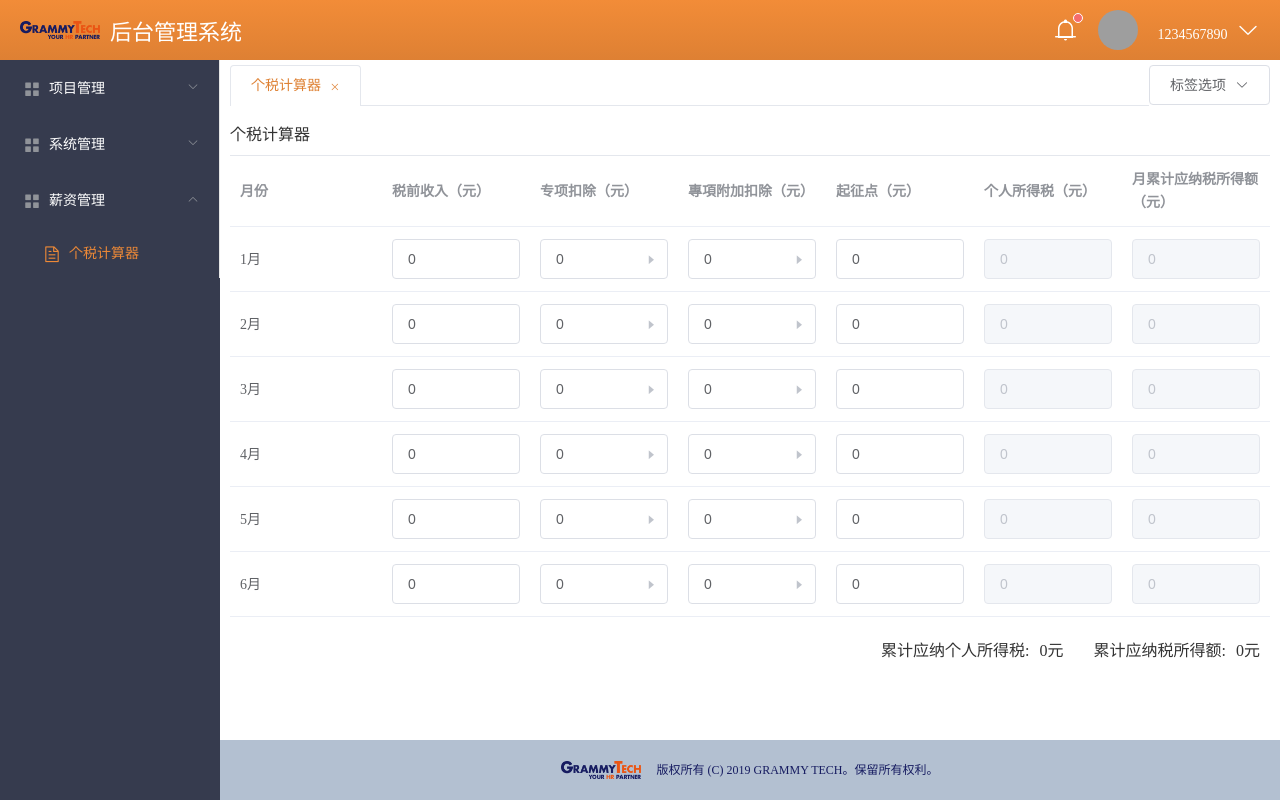
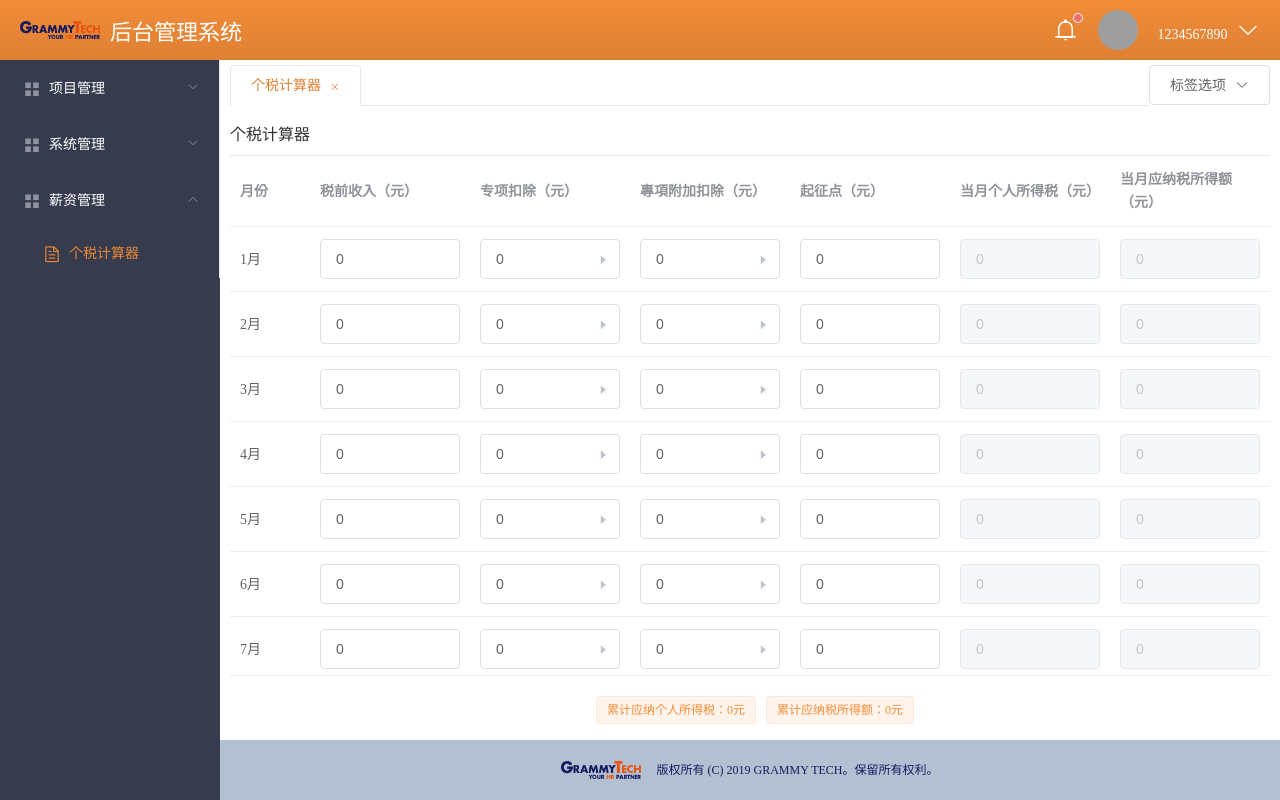
Before and after one commit to huangguangyuan/hr-system, a Vue app: page /#/calculator in a window 1280 px wide. Built offline with nearby package versions, Linux system fonts and the light colour scheme; grey boxes are pictures that could not be loaded.

Commit message:
【修改+更新】完善个税计算，更新elementUI

```diff
--- a/package.json
+++ b/package.json
@@ -8,7 +8,7 @@
     "dev": "vue-cli-service serve"
   },
   "dependencies": {
-    "element-ui": "^2.7.2",
+    "element-ui": "^2.8.2",
     "js-md5": "^0.7.3",
     "vue": "^2.6.6",
     "vue-router": "^3.0.1",
--- a/src/views/salaryManage/calculator.vue
+++ b/src/views/salaryManage/calculator.vue
@@ -5,8 +5,8 @@
       <span>个税计算器</span>
     </div>
     <!-- 表格 -->
-    <el-table :data="dataList" style="width: 100%">
-      <el-table-column prop="Mth" label="月份"></el-table-column>
+    <el-table :data="dataList" style="width: 100%" height="520">
+      <el-table-column prop="Mth" label="月份" width="80px"></el-table-column>
       <el-table-column label="税前收入（元）">
         <template slot-scope="scope">
           <el-input v-model="scope.row.income" placeholder="请输入内容"></el-input>
@@ -14,12 +14,24 @@
       </el-table-column>
       <el-table-column prop="deduct" label="专项扣除（元）">
         <template slot-scope="scope">
-          <el-input v-model="scope.row.deduct" placeholder="请输入内容" suffix-icon="el-icon-caret-right" readonly @click.native='deductFn(scope.$index, scope.row)'></el-input>
+          <el-input
+            v-model="scope.row.deduct"
+            placeholder="请输入内容"
+            suffix-icon="el-icon-caret-right"
+            readonly
+            @click.native="deductFn(scope.$index, scope.row)"
+          ></el-input>
         </template>
       </el-table-column>
       <el-table-column prop="addDeduct" label="專項附加扣除（元）">
         <template slot-scope="scope">
-          <el-input v-model="scope.row.addDeduct" placeholder="请输入内容" suffix-icon="el-icon-caret-right" readonly @click.native='addDeductFn(scope.$index, scope.row)'></el-input>
+          <el-input
+            v-model="scope.row.addDeduct"
+            placeholder="请输入内容"
+            suffix-icon="el-icon-caret-right"
+            readonly
+            @click.native="addDeductFn(scope.$index, scope.row)"
+          ></el-input>
         </template>
       </el-table-column>
       <el-table-column prop="fixedDeduct" label="起征点（元）">
@@ -27,24 +39,24 @@
           <el-input v-model="scope.row.fixedDeduct" placeholder="请输入内容"></el-input>
         </template>
       </el-table-column>
-      <el-table-column prop="iit" label="个人所得税（元）">
+      <el-table-column prop="iit" label="当月个人所得税（元）">
         <template slot-scope="scope">
           <el-input v-model="monthlyTax[scope.$index].iit" placeholder="请输入内容" :disabled="true"></el-input>
         </template>
       </el-table-column>
-      <el-table-column prop="accumulate" label="月累计应纳税所得额（元）">
+      <el-table-column prop="accumulate" label="当月应纳税所得额（元）">
         <template slot-scope="scope">
-          <el-input v-model="monthlyTax[scope.$index].accumulate" placeholder="请输入内容" :disabled="true"></el-input>
+          <el-input
+            v-model="monthlyTax[scope.$index].accumulate"
+            placeholder="请输入内容"
+            :disabled="true"
+          ></el-input>
         </template>
       </el-table-column>
     </el-table>
     <div class="footer">
-        <p>
-            <span>累计应纳个人所得税:</span><span>0元</span>
-        </p>
-        <p>
-            <span>累计应纳税所得额:</span><span>0元</span>
-        </p>
+      <el-tag size="medium">累计应纳个人所得税：{{cummIIT}}元</el-tag>
+      <el-tag size="medium">累计应纳税所得额：{{cummExpense}}元</el-tag>
     </div>
     <!-- 專項扣除 -->
     <el-dialog title="專項扣除" :visible.sync="isShowDeduct" :close-on-click-modal="false" width="40%">
@@ -67,13 +79,18 @@
           </el-form-item>
           <el-form-item>
             <el-button type="primary" @click="onSubmit">确 定</el-button>
-            <el-button @click='isShowDeduct = false;'>取消</el-button>
+            <el-button @click="isShowDeduct = false;">取消</el-button>
           </el-form-item>
         </el-form>
       </div>
     </el-dialog>
     <!-- 專項附加扣除 -->
-    <el-dialog title="專項附加扣除" :visible.sync="isShowAddDeduct" :close-on-click-modal="false" width="40%">
+    <el-dialog
+      title="專項附加扣除"
+      :visible.sync="isShowAddDeduct"
+      :close-on-click-modal="false"
+      width="40%"
+    >
       <div class="container">
         <el-form :model="addDeductFrom" ref="addDeductFrom" label-width="100px">
           <el-form-item label="贍養老人">
@@ -96,7 +113,7 @@
           </el-form-item>
           <el-form-item>
             <el-button type="primary" @click="onSubmit2">确 定</el-button>
-            <el-button @click='isShowAddDeduct = false;'>取消</el-button>
+            <el-button @click="isShowAddDeduct = false;">取消</el-button>
           </el-form-item>
         </el-form>
       </div>
@@ -104,7 +121,7 @@
   </div>
 </template>
 <script>
-import { setInterval } from 'timers';
+import { setInterval } from "timers";
 export default {
   name: "calculator",
   inject: ["reload"],
@@ -112,7 +129,7 @@ export default {
     return {
       dataList: [
         {
-          id:1,
+          id: 1,
           Mth: "1月",
           income: 0,
           deduct: 0,
@@ -123,7 +140,7 @@ export default {
           accumulate: 0
         },
         {
-          id:2,
+          id: 2,
           Mth: "2月",
           income: 0,
           deduct: 0,
@@ -134,7 +151,7 @@ export default {
           accumulate: 0
         },
         {
-          id:3,
+          id: 3,
           Mth: "3月",
           income: 0,
           deduct: 0,
@@ -145,7 +162,7 @@ export default {
           accumulate: 0
         },
         {
-          id:4,
+          id: 4,
           Mth: "4月",
           income: 0,
           deduct: 0,
@@ -156,7 +173,7 @@ export default {
           accumulate: 0
         },
         {
-          id:5,
+          id: 5,
           Mth: "5月",
           income: 0,
           deduct: 0,
@@ -167,8 +184,74 @@ export default {
           accumulate: 0
         },
         {
-          id:6,
+          id: 6,
           Mth: "6月",
+          income: 0,
+          deduct: 0,
+          addDeduct: 0,
+          fixedDeduct: 0,
+          taxRate: 0.03,
+          iit: 0,
+          accumulate: 0
+        },
+        {
+          id: 7,
+          Mth: "7月",
+          income: 0,
+          deduct: 0,
+          addDeduct: 0,
+          fixedDeduct: 0,
+          taxRate: 0.03,
+          iit: 0,
+          accumulate: 0
+        },
+        {
+          id: 8,
+          Mth: "8月",
+          income: 0,
+          deduct: 0,
+          addDeduct: 0,
+          fixedDeduct: 0,
+          taxRate: 0.03,
+          iit: 0,
+          accumulate: 0
+        },
+        {
+          id: 9,
+          Mth: "9月",
+          income: 0,
+          deduct: 0,
+          addDeduct: 0,
+          fixedDeduct: 0,
+          taxRate: 0.03,
+          iit: 0,
+          accumulate: 0
+        },
+        {
+          id: 10,
+          Mth: "10月",
+          income: 0,
+          deduct: 0,
+          addDeduct: 0,
+          fixedDeduct: 0,
+          taxRate: 0.03,
+          iit: 0,
+          accumulate: 0
+        },
+        {
+          id: 11,
+          Mth: "11月",
+          income: 0,
+          deduct: 0,
+          addDeduct: 0,
+          fixedDeduct: 0,
+          taxRate: 0.03,
+          iit: 0,
+          accumulate: 0
+        },
+        {
+          id: 12,
+          Mth: "12月",
           income: 0,
           deduct: 0,
           addDeduct: 0,
@@ -182,19 +265,18 @@ export default {
         insurance1: 0, //养老保险
         insurance2: 0, //医疗保险
         insurance3: 0, //失业保险
-        insurance4: 0, //住房公积金
-      },//專項扣除
-      addDeductFrom:{
-          val1:0,//贍養老人
-          val2:0,//子女教育
-          val3:0,//房貸利息
-          val4:0,//住房租金
-          val5:0,//繼續教育
+        insurance4: 0 //住房公积金
+      }, //專項扣除
+      addDeductFrom: {
+        val1: 0, //贍養老人
+        val2: 0, //子女教育
+        val3: 0, //房貸利息
+        val4: 0, //住房租金
+        val5: 0 //繼續教育
       },
       isShowDeduct: false, //是否显示专项扣除
       isShowAddDeduct: false, //是否显示附近专项扣除
-      currentInfo:{},//当前信息
-
+      currentInfo: {} //当前信息
     };
   },
   mounted() {
@@ -202,100 +284,170 @@ export default {
   },
   methods: {
     //专项扣除
-    deductFn(index,res){
+    deductFn(index, res) {
       var _this = this;
-        for(let i in _this.deductFrom){
+      for (let i in _this.deductFrom) {
         _this.deductFrom[i] = 0;
       }
       _this.isShowDeduct = true;
       _this.currentInfo.index = index;
     },
-    onSubmit(){
+    onSubmit() {
       var _this = this;
       _this.isShowDeduct = false;
       _this.dataList[_this.currentInfo.index].deduct = _this.totalDeduct;
     },
     // 附加专项扣除
-    addDeductFn(index,res){
+    addDeductFn(index, res) {
       var _this = this;
-        for(let i in _this.addDeductFrom){
+      for (let i in _this.addDeductFrom) {
         _this.addDeductFrom[i] = 0;
       }
       _this.isShowAddDeduct = true;
       _this.currentInfo.index = index;
     },
-    onSubmit2(){
+    onSubmit2() {
       var _this = this;
       _this.isShowAddDeduct = false;
       _this.dataList[_this.currentInfo.index].addDeduct = _this.totalAddDeduct;
     },
     // 计算当月个税
-    countIit(a,b,c,d,e){
+    monthlyIit(a, b, c, d, e) {
       /* a=当前月份，b=税前收入，c=专项扣除，d=专项附加扣除，e=起征点 */
-        var taxRate = 0;
-        var val = b-c-d-e;
-        if(val<36000){
+      var taxRate = 0; //税率
+      var fixedNum = 0; //速算扣除数
+      var result = 0; //个人说的税 输出结果
+      var val = b - c - d - e;
+      if (val < 36000) {
         taxRate = 0.03;
-        }else if(val>=36000 && val < 144000){
+        fixedNum = 0;
+      } else if (val >= 36000 && val < 144000) {
         taxRate = 0.1;
-        }else if(val>=144000 && val < 300000){
+        fixedNum = 2520;
+      } else if (val >= 144000 && val < 300000) {
         taxRate = 0.2;
-        }else if(val>=300000 && val < 420000){
+        fixedNum = 16920;
+      } else if (val >= 300000 && val < 420000) {
         taxRate = 0.25;
-        }else if(val>=420000 && val < 600000){
+        fixedNum = 31920;
+      } else if (val >= 420000 && val < 600000) {
         taxRate = 0.3;
-        }else if(val>=600000 && val < 960000){
+        fixedNum = 52920;
+      } else if (val >= 600000 && val < 960000) {
         taxRate = 0.35;
-        }else if(val>=960000){
+        fixedNum = 85920;
+      } else if (val >= 960000) {
         taxRate = 0.45;
+        fixedNum = 181920;
       }
-        var result = val * taxRate;
+      result = val * taxRate - fixedNum;
       return result;
+    },
+    // 计算当月所得工资
+    monthlyWages(a, b, c, d) {
+      /* a=当前月份，b=税前收入，c=专项扣除，d=个人所得税 */
+      var wages = 0;
+      wages = b - c - d;
+      return wages;
     }
+    // 计算
   },
   computed: {
+    // 计算个税
+    monthlyTax() {
+      var resultArr = [
+        { iit: 1, accumulate: 0 },
+        { iit: 2, accumulate: 0 },
+        { iit: 3, accumulate: 0 },
+        { iit: 4, accumulate: 0 },
+        { iit: 5, accumulate: 0 },
+        { iit: 6, accumulate: 0 },
+        { iit: 7, accumulate: 0 },
+        { iit: 8, accumulate: 0 },
+        { iit: 9, accumulate: 0 },
+        { iit: 10, accumulate: 0 },
+        { iit: 11, accumulate: 0 },
+        { iit: 12, accumulate: 0 }
+      ];
+      for (var i = 0; i < resultArr.length; i++) {
+        resultArr[i].iit = this.monthlyIit(
+          this.dataList[i].id,
+          this.dataList[i].income,
+          this.dataList[i].deduct,
+          this.dataList[i].addDeduct,
+          this.dataList[i].fixedDeduct
+        );
+      }
+      for (var i = 0; i < resultArr.length; i++) {
+        resultArr[i].accumulate = this.monthlyWages(
+          this.dataList[i].id,
+          this.dataList[i].income,
+          this.dataList[i].deduct,
+          resultArr[i].iit
+        );
+      }
+      return resultArr;
+    },
+    // 累计应纳个人所得税
+    cummIIT() {
+      var a = 0; //税前收入
+      var b = 0; //专项扣除
+      var c = 0; //专项附加扣除
+      var d = 0; //起征点
+      for (var i = 0; i < this.dataList.length; i++) {
+        a += parseInt(this.dataList[i].income);
+        b += parseInt(this.dataList[i].deduct);
+        c += parseInt(this.dataList[i].addDeduct);
+        d += parseInt(this.dataList[i].fixedDeduct);
+      }
+      return this.monthlyIit(0,a,b,c,d);
+    },
+    cummExpense() {
+      var res = 0;
+      for (var i = 0; i < this.dataList.length; i++) {
+        res += parseInt(this.monthlyTax[i].accumulate);
+      }
+      return res;
+    },
     //获取专项扣除
-    totalDeduct(){
-        var sum = parseInt(this.deductFrom.insurance1) + parseInt(this.deductFrom.insurance2) + parseInt(this.deductFrom.insurance3) + parseInt(this.deductFrom.insurance4);
-        if(isNaN(sum)){
+    totalDeduct() {
+      var sum =
+        parseInt(this.deductFrom.insurance1) +
+        parseInt(this.deductFrom.insurance2) +
+        parseInt(this.deductFrom.insurance3) +
+        parseInt(this.deductFrom.insurance4);
+      if (isNaN(sum)) {
         return 0;
       }
       return sum;
     },
     // 附加专项扣除
-    totalAddDeduct(){
-        var sum = parseInt(this.addDeductFrom.val1) + parseInt(this.addDeductFrom.val2) + parseInt(this.addDeductFrom.val3) + parseInt(this.addDeductFrom.val4) + parseInt(this.addDeductFrom.val5);
-        if(isNaN(sum)){
+    totalAddDeduct() {
+      var sum =
+        parseInt(this.addDeductFrom.val1) +
+        parseInt(this.addDeductFrom.val2) +
+        parseInt(this.addDeductFrom.val3) +
+        parseInt(this.addDeductFrom.val4) +
+        parseInt(this.addDeductFrom.val5);
+      if (isNaN(sum)) {
         return 0;
       }
       return sum;
-    },
-    // 1月份所得税
-    monthlyTax(){
-        // return this.countIit(this.dataList[0].id,this.dataList[0].income,this.dataList[0].deduct,this.dataList[0].addDeduct,this.dataList[0].fixedDeduct);
-       var resultArr = [
-        {iit:1,accumulate:0},
-        {iit:2,accumulate:0},
-        {iit:3,accumulate:0},
-        {iit:4,accumulate:0},
-        {iit:5,accumulate:0},
-        {iit:6,accumulate:0},
-      ];
-
-      for(var i=0;i<resultArr.length;i++){
-        resultArr[i].iit = this.countIit(this.dataList[i].id,this.dataList[i].income,this.dataList[i].deduct,this.dataList[i].addDeduct,this.dataList[i].fixedDeduct);
-      }
-
-        return resultArr;
     }
   },
   components: {}
 };
 </script>
 <style scoped lang="scss">
-.footer{
-    margin-top: 20px;display: flex;justify-content:flex-end;
-    p{margin: 0 10px;}
-    span{margin-left: 10px;}
+.footer {
+  margin-top: 20px;
+  display: flex;
+  justify-content: center;
+  p {
+    margin: 0 10px;
+  }
+  span {
+    margin-left: 10px;
+  }
 }
 </style>
```
Also changed, not shown: src/views/rbac/addRole.vue (added), 1 other file (tests, documents, lock files or other folders). Lines whose indentation alone changed are shown as unchanged.
